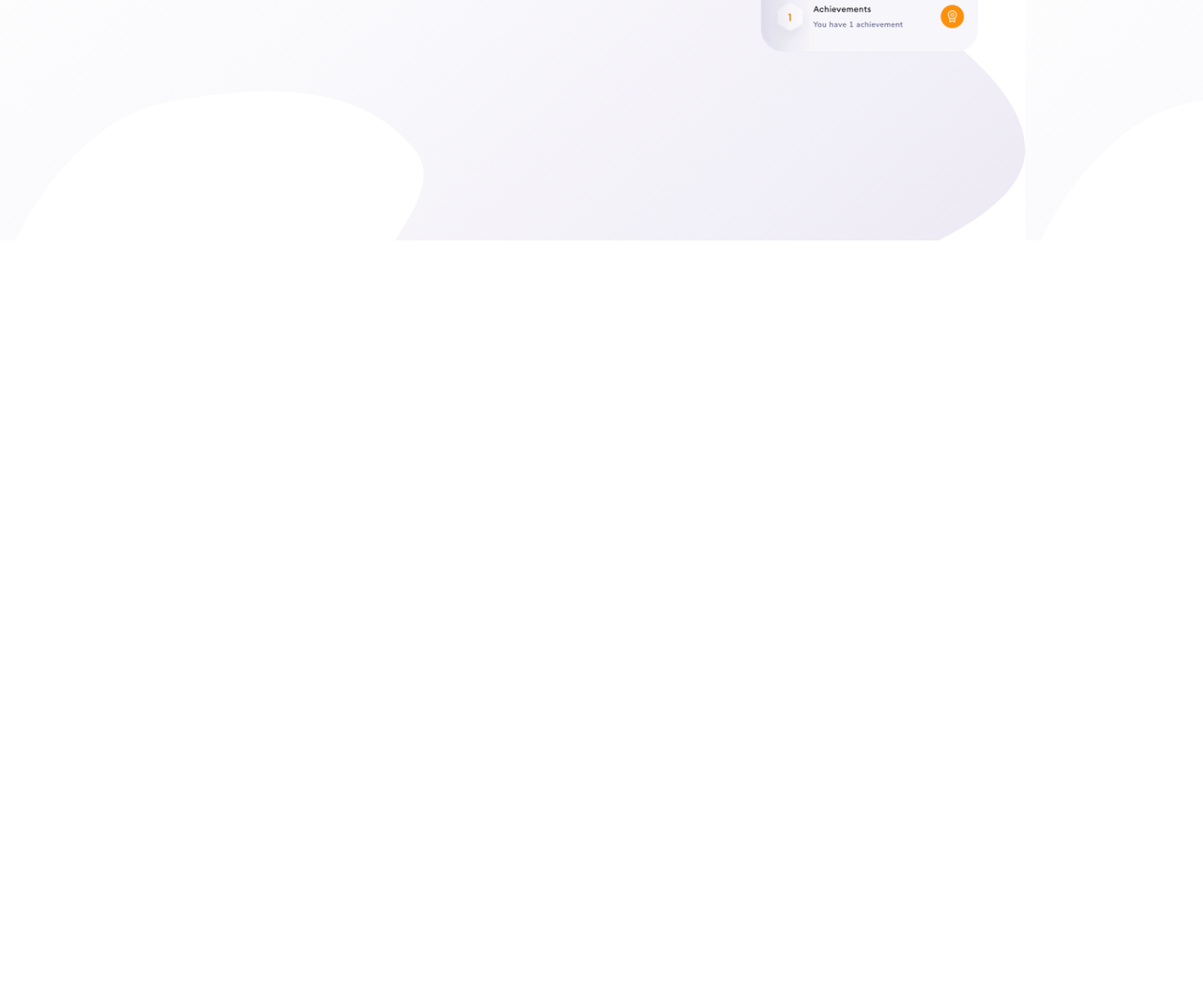
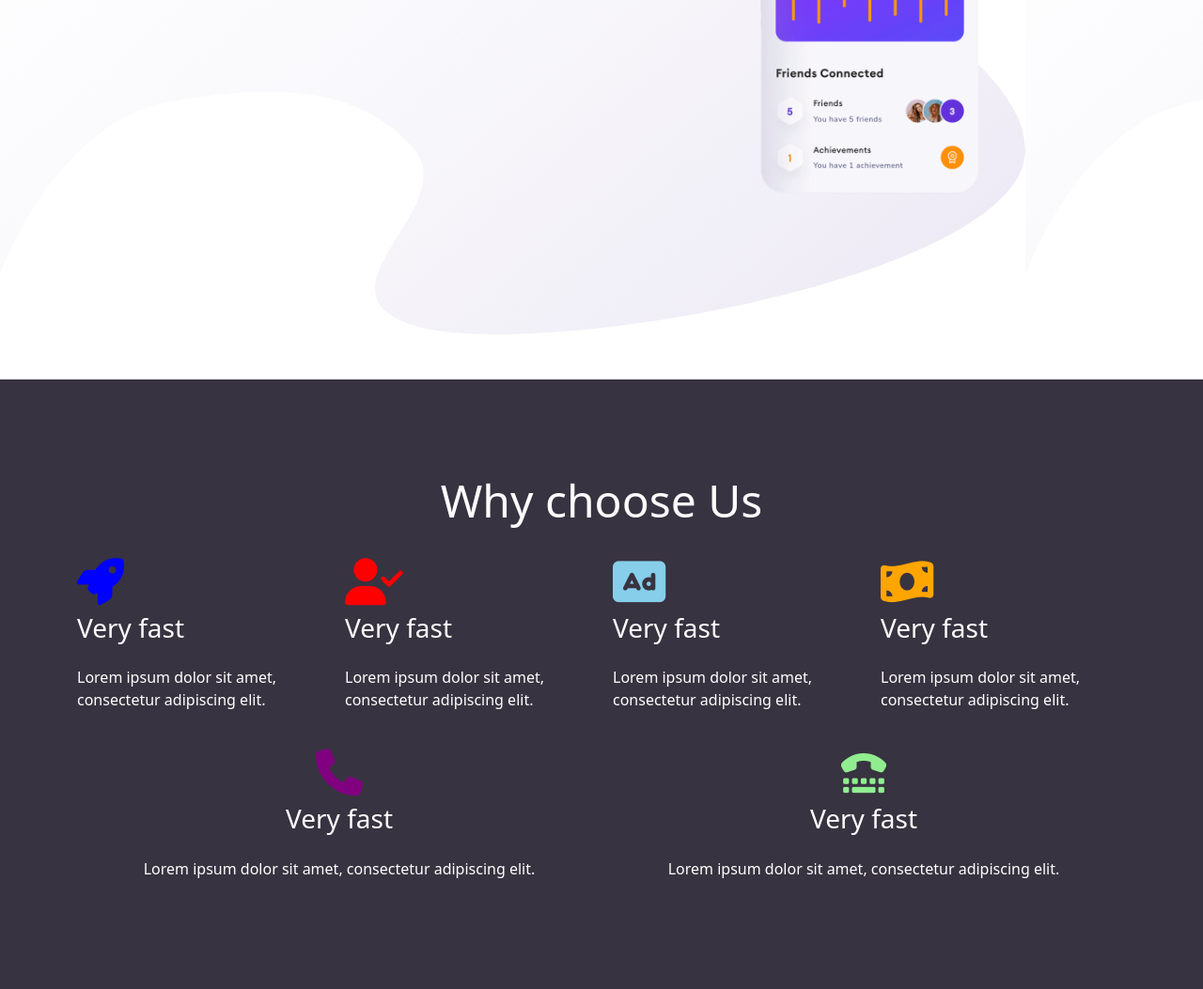
Before and after one commit to hmoustaphaousmane/responsive-website-with-html-css-and-bootstrap, a plain HTML site: page index.html in a window 1280 px wide. Shown: the part 2210-3263 px from the top of the page at 94% size. Before the commit the page ends 2466 px from the top, so only its background shows below. Drawn offline with nearby package versions, Linux system fonts and the light colour scheme.

Commit message:
feat: add why choose us section

```diff
--- a/css/style.css
+++ b/css/style.css
@@ -1,10 +1,11 @@
 body {
-    overflow-x: hidden; /* remove the horizontal scrollbar */
+    overflow-x: hidden;
+    /* remove the horizontal scrollbar */
 }
 
 .home {
     height: 900px;
-    background-image: url(../images/bg-hero-1.svg);
+    background-image: url("../images/bg-hero-1.svg");
     background-size: cover;
     background-repeat: no-repeat;
 }
@@ -42,7 +43,9 @@ body {
     box-shadow: 0 4px 16px 1px darkblue;
 }
 
-#fa1, #fa2, #fa3 {
+#fa1,
+#fa2,
+#fa3 {
     font-size: 30px;
     padding: 15px;
     margin: 10px 0;
@@ -52,4 +55,15 @@ body {
 
 .features {
     padding-bottom: 100px;
+    background-image: url("../images/pattern_1.svg");
 }
+
+.features-2 {
+    padding: 150px 0;
+    background-image: url("../images/pattern-2.svg");
+}
+
+.features-3 {
+    padding: 100px 0;
+    background-color: #383340;
+}
--- a/index.html
+++ b/index.html
@@ -89,7 +89,7 @@
         </div>
     </section>
 
-    <section class="features mt-5" style="background-image: url(images/pattern_1.svg);">
+    <section class="features mt-5">
         <div class="container">
             <div class="row">
                 <div class="col text-center">
@@ -116,7 +116,7 @@
         </div>
     </section>
 
-    <section class="feateures mt-5" style="background-image: url(images/pattern-2.svg); height: 700px;">
+    <section class="features-2 mt-5">
         <div class="container">
             <div class="row">
                 <div class="col">
@@ -136,6 +136,66 @@
         </div>
     </section>
 
+    <section class="features-3 mt-5">
+        <div class="container">
+            <div class="row">
+                <div class="col text-center">
+                    <h1 class="display-5" style="color: white;">Why choose Us</h1>
+                </div>
+            </div>
+        </div>
+        <div class="container mt-4" style="color: white;">
+            <div class="row">
+                <div class="col text-left">
+                    <i class="fa-solid fa-rocket mb-2" style="color: blue; font-size: 50px;"></i>
+                    <h3 class="mb-4">Very fast</h3>
+                    <p>
+                        Lorem ipsum dolor sit amet, consectetur adipiscing elit.
+                    </p>
+                </div>
+                <div class="col text-left">
+                    <i class="fa-solid fa-user-check mb-2" style="color: red; font-size: 50px;"></i>
+                    <h3 class="mb-4">Very fast</h3>
+                    <p>
+                        Lorem ipsum dolor sit amet, consectetur adipiscing elit.
+                    </p>
+                </div>
+                <div class="col text-left">
+                    <i class="fa-solid fa-ad mb-2" style="color: skyblue; font-size: 50px;"></i>
+                    <h3 class="mb-4">Very fast</h3>
+                    <p>
+                        Lorem ipsum dolor sit amet, consectetur adipiscing elit.
+                    </p>
+                </div>
+                <div class="col text-left">
+                    <i class="fa-solid fa-money-bill-wave mb-2" style="color: orange; font-size: 50px;"></i>
+                    <h3 class="mb-4">Very fast</h3>
+                    <p>
+                        Lorem ipsum dolor sit amet, consectetur adipiscing elit.
+                    </p>
+                </div>
+            </div>
+
+            <div class="container mt-4 text-center" style="color: white;">
+                <div class="row">
+                    <div class="col text-left">
+                        <i class="fa-solid fa-phone mb-2" style="color: purple; font-size: 50px;"></i>
+                        <h3 class="mb-4">Very fast</h3>
+                        <p>
+                            Lorem ipsum dolor sit amet, consectetur adipiscing elit.
+                        </p>
+                    </div>
+                    <div class="col text-left">
+                        <i class="fa-solid fa-tty mb-2" style="color: lightgreen; font-size: 50px;"></i>
+                        <h3 class="mb-4">Very fast</h3>
+                        <p>
+                            Lorem ipsum dolor sit amet, consectetur adipiscing elit.
+                        </p>
+                    </div>
+                </div>
+            </div>
+    </section>
+
     <script src="https://cdn.jsdelivr.net/npm/bootstrap@5.3.5/dist/js/bootstrap.bundle.min.js"
         integrity="sha384-k6d4wzSIapyDyv1kpU366/PK5hCdSbCRGRCMv+eplOQJWyd1fbcAu9OCUj5zNLiq"
         crossorigin="anonymous"></script>
```
